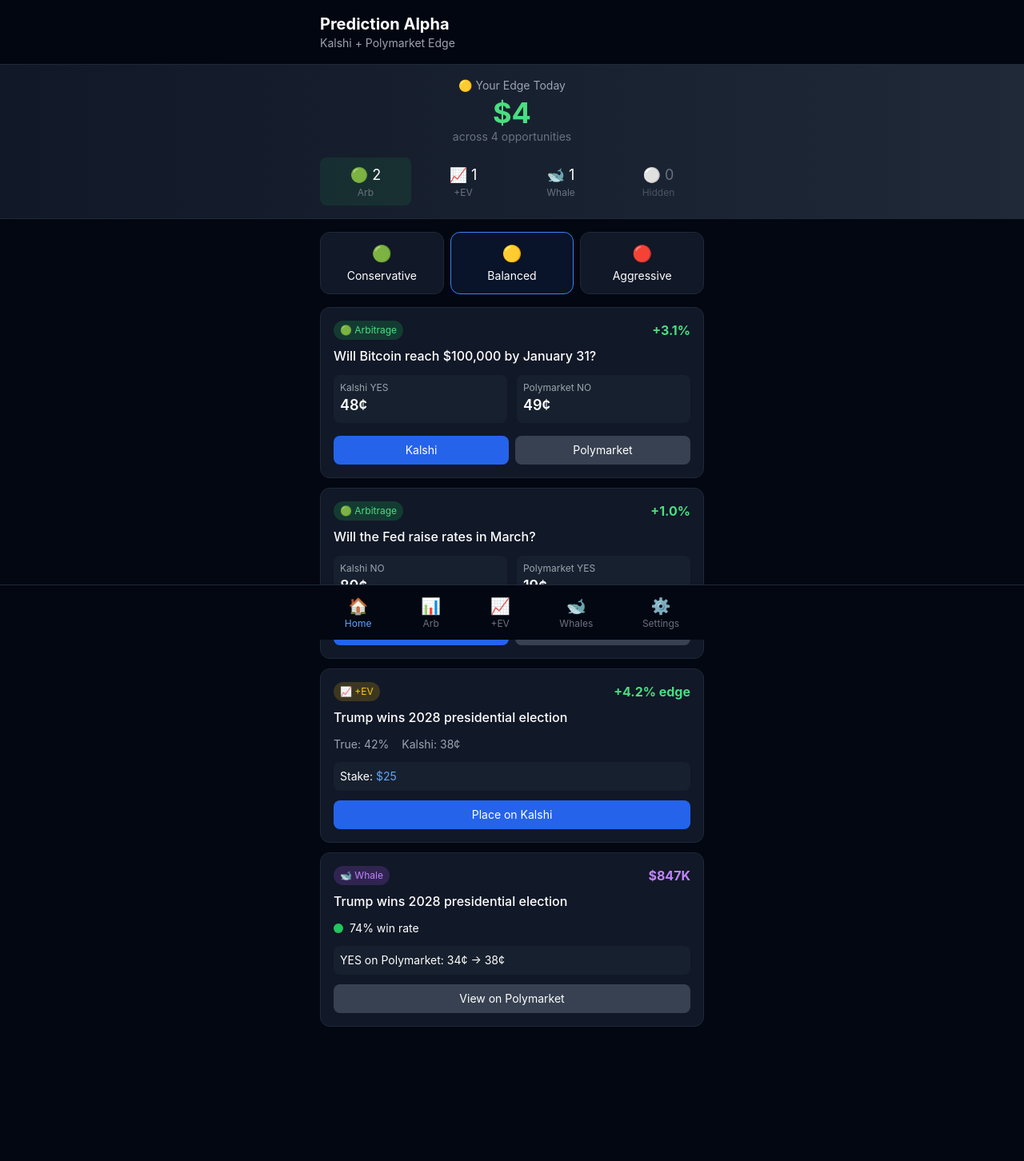
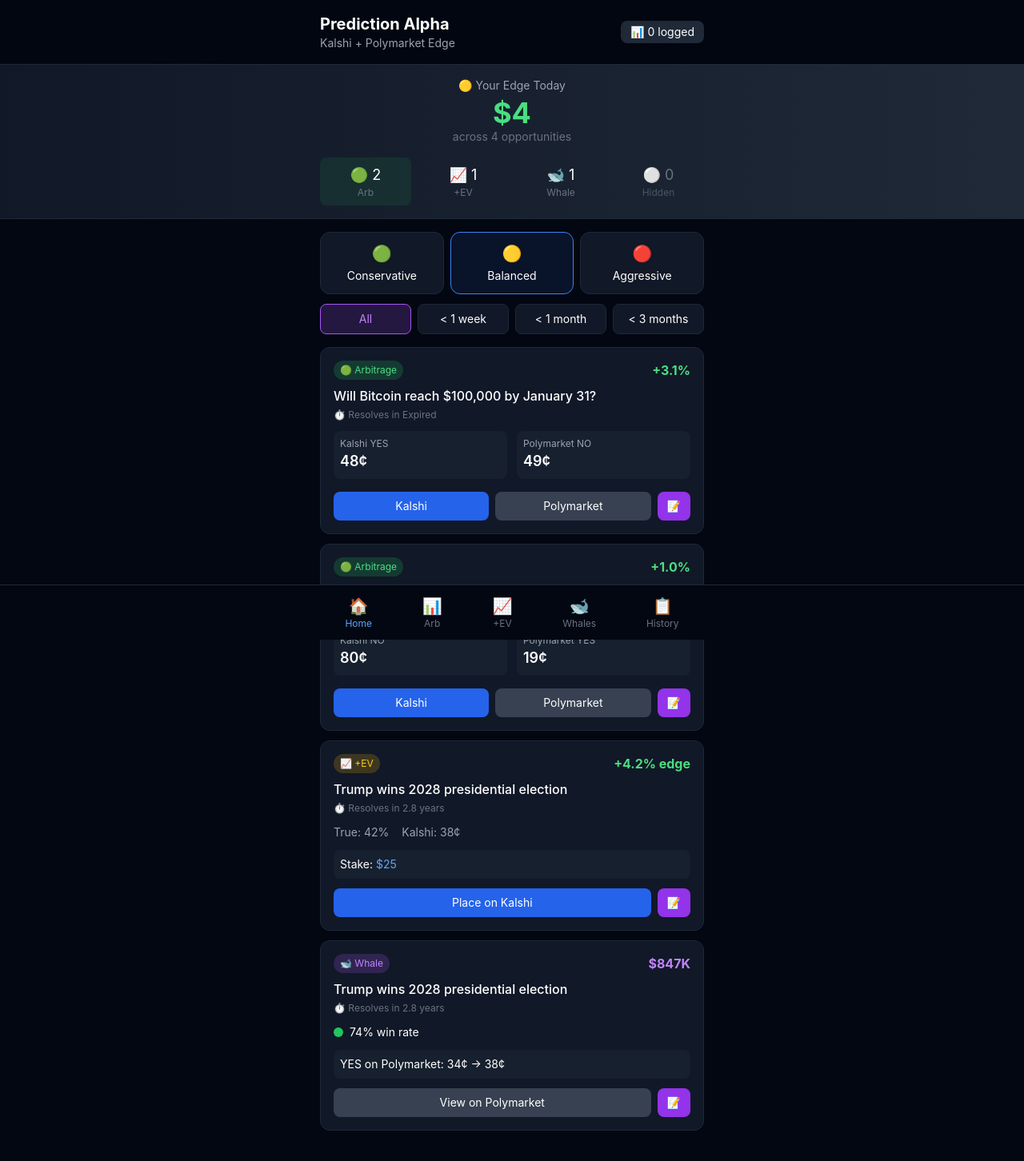
Before and after one commit to vivekgirotra-dev/prediction-alpha, a Next.js app in the folder web/: page / in a window 1280 px wide. Shown: the top 1452 px of the page at 80% size. Before the commit the page ends 1364 px from the top, so only its background shows below. Built offline with nearby package versions, Linux system fonts and the light colour scheme.

Commit message:
Add duration filter and opportunity logging

```diff
--- a/web/app/page.tsx
+++ b/web/app/page.tsx
@@ -1,6 +1,6 @@
 'use client'
 
-import { useState } from 'react'
+import { useState, useEffect } from 'react'
 
 type ArbitrageOpp = {
   id: string
@@ -14,6 +14,7 @@
   kalshiUrl: string
   polymarketUrl: string
   riskLevel: 'conservative' | 'balanced' | 'aggressive'
+  resolvesAt: string
 }
 
 type EvOpp = {
@@ -27,6 +28,7 @@
   url: string
   riskLevel: 'conservative' | 'balanced' | 'aggressive'
   recommendedStake?: number
+  resolvesAt: string
 }
 
 type WhaleOpp = {
@@ -41,9 +43,16 @@
   winRate: number
   url: string
   riskLevel: 'conservative' | 'balanced' | 'aggressive'
+  resolvesAt: string
 }
 
 type Opportunity = ArbitrageOpp | EvOpp | WhaleOpp
+
+type LoggedOpp = Opportunity & {
+  loggedAt: string
+  outcome?: 'win' | 'loss' | 'pending'
+  notes?: string
+}
 
 const mockOpportunities: Opportunity[] = [
   {
@@ -58,6 +67,7 @@
     kalshiUrl: 'https://kalshi.com',
     polymarketUrl: 'https://polymarket.com',
     riskLevel: 'conservative',
+    resolvesAt: '2025-01-31',
   },
   {
     id: 'arb-2',
@@ -71,6 +81,7 @@
     kalshiUrl: 'https://kalshi.com',
     polymarketUrl: 'https://polymarket.com',
     riskLevel: 'conservative',
+    resolvesAt: '2025-03-15',
   },
   {
     id: 'ev-1',
@@ -83,6 +94,7 @@
     url: 'https://kalshi.com',
     riskLevel: 'conservative',
     recommendedStake: 25,
+    resolvesAt: '2028-11-05',
   },
   {
     id: 'whale-1',
@@ -96,16 +108,78 @@
     winRate: 74,
     url: 'https://polymarket.com',
     riskLevel: 'balanced',
+    resolvesAt: '2028-11-05',
   },
 ]
 
+function getDaysUntil(dateStr: string): number {
+  const now = new Date()
+  const target = new Date(dateStr)
+  const diff = target.getTime() - now.getTime()
+  return Math.ceil(diff / (1000 * 60 * 60 * 24))
+}
+
+function formatDuration(dateStr: string): string {
+  const days = getDaysUntil(dateStr)
+  if (days < 0) return 'Expired'
+  if (days === 0) return 'Today'
+  if (days === 1) return '1 day'
+  if (days < 7) return `${days} days`
+  if (days < 30) return `${Math.ceil(days / 7)} weeks`
+  if (days < 365) return `${Math.ceil(days / 30)} months`
+  return `${(days / 365).toFixed(1)} years`
+}
+
+function getDurationCategory(dateStr: string): string {
+  const days = getDaysUntil(dateStr)
+  if (days <= 7) return 'week'
+  if (days <= 30) return 'month'
+  if (days <= 90) return 'quarter'
+  return 'long'
+}
+
 export default function Home() {
   const [riskProfile, setRiskProfile] = useState<'conservative' | 'balanced' | 'aggressive'>('balanced')
+  const [durationFilter, setDurationFilter] = useState<'all' | 'week' | 'month' | 'quarter'>('all')
+  const [loggedOpps, setLoggedOpps] = useState<LoggedOpp[]>([])
+  const [showHistory, setShowHistory] = useState(false)
+
+  useEffect(() => {
+    const saved = localStorage.getItem('prediction-alpha-log')
+    if (saved) setLoggedOpps(JSON.parse(saved))
+  }, [])
+
+  const saveLog = (opps: LoggedOpp[]) => {
+    localStorage.setItem('prediction-alpha-log', JSON.stringify(opps))
+    setLoggedOpps(opps)
+  }
+
+  const logOpportunity = (opp: Opportunity) => {
+    const logged: LoggedOpp = { ...opp, loggedAt: new Date().toISOString(), outcome: 'pending' }
+    const updated = [...loggedOpps, logged]
+    saveLog(updated)
+  }
+
+  const updateOutcome = (id: string, outcome: 'win' | 'loss') => {
+    const updated = loggedOpps.map(o => o.id === id && o.loggedAt ? { ...o, outcome } : o)
+    saveLog(updated)
+  }
+
+  const isLogged = (id: string) => loggedOpps.some(o => o.id === id)
 
   const filteredOpportunities = mockOpportunities.filter(opp => {
-    if (riskProfile === 'aggressive') return true
-    if (riskProfile === 'balanced') return opp.riskLevel !== 'aggressive'
-    return opp.riskLevel === 'conservative'
+    // Risk filter
+    if (riskProfile === 'conservative' && opp.riskLevel !== 'conservative') return false
+    if (riskProfile === 'balanced' && opp.riskLevel === 'aggressive') return false
+
+    // Duration filter
+    if (durationFilter !== 'all') {
+      const cat = getDurationCategory(opp.resolvesAt)
+      if (durationFilter === 'week' && cat !== 'week') return false
+      if (durationFilter === 'month' && !['week', 'month'].includes(cat)) return false
+      if (durationFilter === 'quarter' && cat === 'long') return false
+    }
+    return true
   })
 
   const hiddenCount = mockOpportunities.length - filteredOpportunities.length
@@ -119,12 +193,95 @@
   const whaleCount = filteredOpportunities.filter(o => o.type === 'whale').length
   const riskEmoji = { conservative: '🟢', balanced: '🟡', aggressive: '🔴' }
 
+  const stats = {
+    total: loggedOpps.length,
+    wins: loggedOpps.filter(o => o.outcome === 'win').length,
+    losses: loggedOpps.filter(o => o.outcome === 'loss').length,
+    pending: loggedOpps.filter(o => o.outcome === 'pending').length,
+  }
+  const hitRate = stats.wins + stats.losses > 0 ? ((stats.wins / (stats.wins + stats.losses)) * 100).toFixed(0) : '-'
+
+  if (showHistory) {
+    return (
+      <main className="min-h-screen pb-20">
+        <header className="sticky top-0 z-50 bg-gray-950/90 backdrop-blur-sm border-b border-gray-800">
+          <div className="max-w-lg mx-auto px-4 py-4 flex justify-between items-center">
+            <div>
+              <h1 className="text-xl font-bold">Trade History</h1>
+              <p className="text-sm text-gray-400">Your logged opportunities</p>
+            </div>
+            <button onClick={() => setShowHistory(false)} className="text-blue-400">← Back</button>
+          </div>
+        </header>
+
+        <div className="max-w-lg mx-auto px-4 py-4">
+          <div className="grid grid-cols-4 gap-2 mb-6 text-center">
+            <div className="bg-gray-900 rounded-lg p-3">
+              <div className="text-2xl font-bold">{stats.total}</div>
+              <div className="text-xs text-gray-500">Logged</div>
+            </div>
+            <div className="bg-gray-900 rounded-lg p-3">
+              <div className="text-2xl font-bold text-green-400">{stats.wins}</div>
+              <div className="text-xs text-gray-500">Wins</div>
+            </div>
+            <div className="bg-gray-900 rounded-lg p-3">
+              <div className="text-2xl font-bold text-red-400">{stats.losses}</div>
+              <div className="text-xs text-gray-500">Losses</div>
+            </div>
+            <div className="bg-gray-900 rounded-lg p-3">
+              <div className="text-2xl font-bold text-blue-400">{hitRate}%</div>
+              <div className="text-xs text-gray-500">Hit Rate</div>
+            </div>
+          </div>
+
+          <div className="space-y-3">
+            {loggedOpps.length === 0 ? (
+              <div className="text-center text-gray-500 py-8">No logged opportunities yet</div>
+            ) : (
+              loggedOpps.slice().reverse().map((opp, i) => (
+                <div key={`${opp.id}-${i}`} className="bg-gray-900 rounded-xl p-4 border border-gray-800">
+                  <div className="flex justify-between items-start mb-2">
+                    <span className={`px-2 py-1 rounded-full text-xs ${
+                      opp.outcome === 'win' ? 'bg-green-500/20 text-green-400' :
+                      opp.outcome === 'loss' ? 'bg-red-500/20 text-red-400' :
+                      'bg-yellow-500/20 text-yellow-400'
+                    }`}>
+                      {opp.outcome === 'pending' ? '⏳ Pending' : opp.outcome === 'win' ? '✅ Win' : '❌ Loss'}
+                    </span>
+                    <span className="text-xs text-gray-500">{new Date(opp.loggedAt).toLocaleDateString()}</span>
+                  </div>
+                  <h3 className="font-medium mb-2">{opp.title}</h3>
+                  <div className="text-sm text-gray-400 mb-3">
+                    {opp.type === 'arbitrage' && `Arbitrage +${(opp as ArbitrageOpp).profitPct.toFixed(1)}%`}
+                    {opp.type === 'ev' && `+EV ${(opp as EvOpp).edgePct.toFixed(1)}% edge`}
+                    {opp.type === 'whale' && `Whale $${((opp as WhaleOpp).amount/1000).toFixed(0)}K`}
+                  </div>
+                  {opp.outcome === 'pending' && (
+                    <div className="flex gap-2">
+                      <button onClick={() => updateOutcome(opp.id, 'win')} className="flex-1 py-2 bg-green-600 rounded-lg text-sm">✅ Won</button>
+                      <button onClick={() => updateOutcome(opp.id, 'loss')} className="flex-1 py-2 bg-red-600 rounded-lg text-sm">❌ Lost</button>
+                    </div>
+                  )}
+                </div>
+              ))
+            )}
+          </div>
+        </div>
+      </main>
+    )
+  }
+
   return (
     <main className="min-h-screen pb-20">
       <header className="sticky top-0 z-50 bg-gray-950/90 backdrop-blur-sm border-b border-gray-800">
-        <div className="max-w-lg mx-auto px-4 py-4">
-          <h1 className="text-xl font-bold">Prediction Alpha</h1>
-          <p className="text-sm text-gray-400">Kalshi + Polymarket Edge</p>
+        <div className="max-w-lg mx-auto px-4 py-4 flex justify-between items-center">
+          <div>
+            <h1 className="text-xl font-bold">Prediction Alpha</h1>
+            <p className="text-sm text-gray-400">Kalshi + Polymarket Edge</p>
+          </div>
+          <button onClick={() => setShowHistory(true)} className="text-sm bg-gray-800 px-3 py-1 rounded-lg">
+            📊 {stats.total} logged
+          </button>
         </div>
       </header>
 
@@ -154,13 +311,27 @@
         </div>
       </div>
 
-      <div className="max-w-lg mx-auto px-4 py-4">
+      <div className="max-w-lg mx-auto px-4 py-4 space-y-3">
         <div className="flex gap-2">
           {(['conservative', 'balanced', 'aggressive'] as const).map(profile => (
             <button key={profile} onClick={() => setRiskProfile(profile)}
               className={`flex-1 p-3 rounded-xl border ${riskProfile === profile ? 'border-blue-500 bg-blue-500/10' : 'border-gray-800 bg-gray-900'}`}>
               <div className="text-xl mb-1">{riskEmoji[profile]}</div>
               <div className="text-sm capitalize">{profile}</div>
+            </button>
+          ))}
+        </div>
+
+        <div className="flex gap-2">
+          {[
+            { key: 'all', label: 'All' },
+            { key: 'week', label: '< 1 week' },
+            { key: 'month', label: '< 1 month' },
+            { key: 'quarter', label: '< 3 months' },
+          ].map(({ key, label }) => (
+            <button key={key} onClick={() => setDurationFilter(key as typeof durationFilter)}
+              className={`flex-1 py-2 rounded-lg text-sm ${durationFilter === key ? 'bg-purple-500/20 text-purple-400 border border-purple-500' : 'bg-gray-900 border border-gray-800'}`}>
+              {label}
             </button>
           ))}
         </div>
@@ -175,7 +346,8 @@
                   <span className="px-2 py-1 rounded-full text-xs bg-green-500/20 text-green-400">🟢 Arbitrage</span>
                   <span className="text-green-400 font-bold">+{opp.profitPct.toFixed(1)}%</span>
                 </div>
-                <h3 className="font-medium mb-3">{opp.title}</h3>
+                <h3 className="font-medium mb-1">{opp.title}</h3>
+                <div className="text-xs text-gray-500 mb-3">⏱️ Resolves in {formatDuration(opp.resolvesAt)}</div>
                 <div className="grid grid-cols-2 gap-3 mb-4">
                   <div className="bg-gray-800/50 rounded-lg p-2">
                     <div className="text-xs text-gray-400">Kalshi {opp.kalshiSide}</div>
@@ -189,6 +361,10 @@
                 <div className="flex gap-2">
                   <a href={opp.kalshiUrl} target="_blank" className="flex-1 text-center py-2 bg-blue-600 rounded-lg text-sm">Kalshi</a>
                   <a href={opp.polymarketUrl} target="_blank" className="flex-1 text-center py-2 bg-gray-700 rounded-lg text-sm">Polymarket</a>
+                  <button onClick={() => logOpportunity(opp)} disabled={isLogged(opp.id)}
+                    className={`px-3 py-2 rounded-lg text-sm ${isLogged(opp.id) ? 'bg-gray-800 text-gray-500' : 'bg-purple-600'}`}>
+                    {isLogged(opp.id) ? '✓' : '📝'}
+                  </button>
                 </div>
               </>
             )}
@@ -198,13 +374,20 @@
                   <span className="px-2 py-1 rounded-full text-xs bg-yellow-500/20 text-yellow-400">📈 +EV</span>
                   <span className="text-green-400 font-bold">+{opp.edgePct.toFixed(1)}% edge</span>
                 </div>
-                <h3 className="font-medium mb-3">{opp.title}</h3>
+                <h3 className="font-medium mb-1">{opp.title}</h3>
+                <div className="text-xs text-gray-500 mb-3">⏱️ Resolves in {formatDuration(opp.resolvesAt)}</div>
                 <div className="text-sm mb-3">
                   <span className="text-gray-400">True: {(opp.trueProb * 100).toFixed(0)}%</span>
                   <span className="text-gray-400 ml-4">{opp.platform}: {(opp.price * 100).toFixed(0)}¢</span>
                 </div>
                 {opp.recommendedStake && <div className="bg-gray-800/50 rounded-lg p-2 mb-3 text-sm">Stake: <span className="text-blue-400">${opp.recommendedStake}</span></div>}
-                <a href={opp.url} target="_blank" className="block text-center py-2 bg-blue-600 rounded-lg text-sm">Place on {opp.platform}</a>
+                <div className="flex gap-2">
+                  <a href={opp.url} target="_blank" className="flex-1 text-center py-2 bg-blue-600 rounded-lg text-sm">Place on {opp.platform}</a>
+                  <button onClick={() => logOpportunity(opp)} disabled={isLogged(opp.id)}
+                    className={`px-3 py-2 rounded-lg text-sm ${isLogged(opp.id) ? 'bg-gray-800 text-gray-500' : 'bg-purple-600'}`}>
+                    {isLogged(opp.id) ? '✓' : '📝'}
+                  </button>
+                </div>
               </>
             )}
             {opp.type === 'whale' && (
@@ -213,7 +396,8 @@
                   <span className="px-2 py-1 rounded-full text-xs bg-purple-500/20 text-purple-400">🐋 Whale</span>
                   <span className="text-purple-400 font-bold">${(opp.amount/1000).toFixed(0)}K</span>
                 </div>
-                <h3 className="font-medium mb-3">{opp.title}</h3>
+                <h3 className="font-medium mb-1">{opp.title}</h3>
+                <div className="text-xs text-gray-500 mb-3">⏱️ Resolves in {formatDuration(opp.resolvesAt)}</div>
                 <div className="flex items-center gap-2 mb-3">
                   <span className={`w-3 h-3 rounded-full ${opp.winRate >= 70 ? 'bg-green-500' : 'bg-yellow-500'}`}></span>
                   <span className="text-sm">{opp.winRate}% win rate</span>
@@ -221,7 +405,13 @@
                 <div className="bg-gray-800/50 rounded-lg p-2 mb-3 text-sm">
                   {opp.side} on {opp.platform}: {(opp.priceBefore * 100).toFixed(0)}¢ → {(opp.priceAfter * 100).toFixed(0)}¢
                 </div>
-                <a href={opp.url} target="_blank" className="block text-center py-2 bg-gray-700 rounded-lg text-sm">View on {opp.platform}</a>
+                <div className="flex gap-2">
+                  <a href={opp.url} target="_blank" className="flex-1 text-center py-2 bg-gray-700 rounded-lg text-sm">View on {opp.platform}</a>
+                  <button onClick={() => logOpportunity(opp)} disabled={isLogged(opp.id)}
+                    className={`px-3 py-2 rounded-lg text-sm ${isLogged(opp.id) ? 'bg-gray-800 text-gray-500' : 'bg-purple-600'}`}>
+                    {isLogged(opp.id) ? '✓' : '📝'}
+                  </button>
+                </div>
               </>
             )}
           </div>
@@ -234,7 +424,7 @@
           <button className="text-gray-500 text-center"><span className="text-xl">📊</span><div className="text-xs">Arb</div></button>
           <button className="text-gray-500 text-center"><span className="text-xl">📈</span><div className="text-xs">+EV</div></button>
           <button className="text-gray-500 text-center"><span className="text-xl">🐋</span><div className="text-xs">Whales</div></button>
-          <button className="text-gray-500 text-center"><span className="text-xl">⚙️</span><div className="text-xs">Settings</div></button>
+          <button onClick={() => setShowHistory(true)} className="text-gray-500 text-center"><span className="text-xl">📋</span><div className="text-xs">History</div></button>
         </div>
       </nav>
     </main>
```
